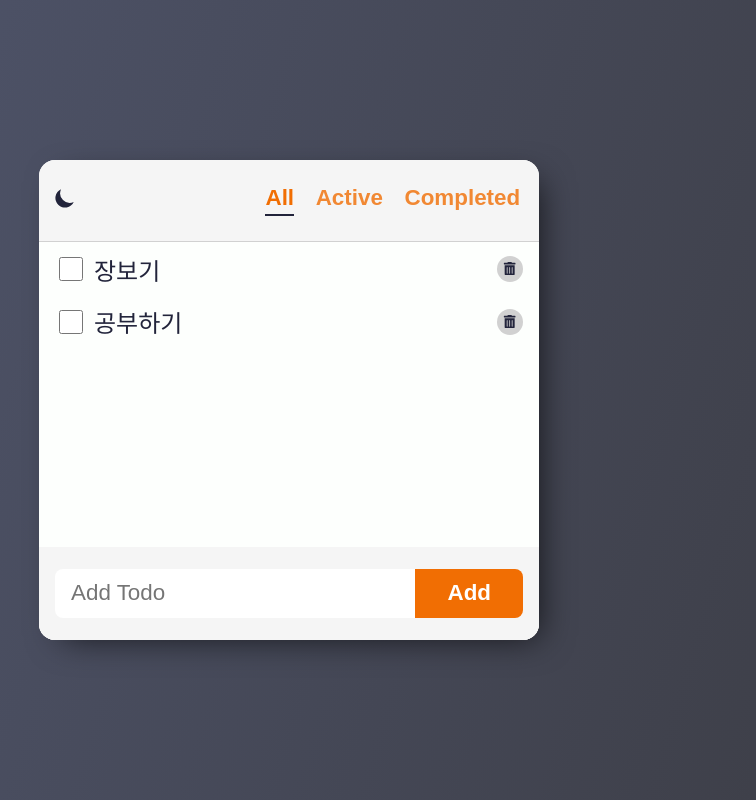
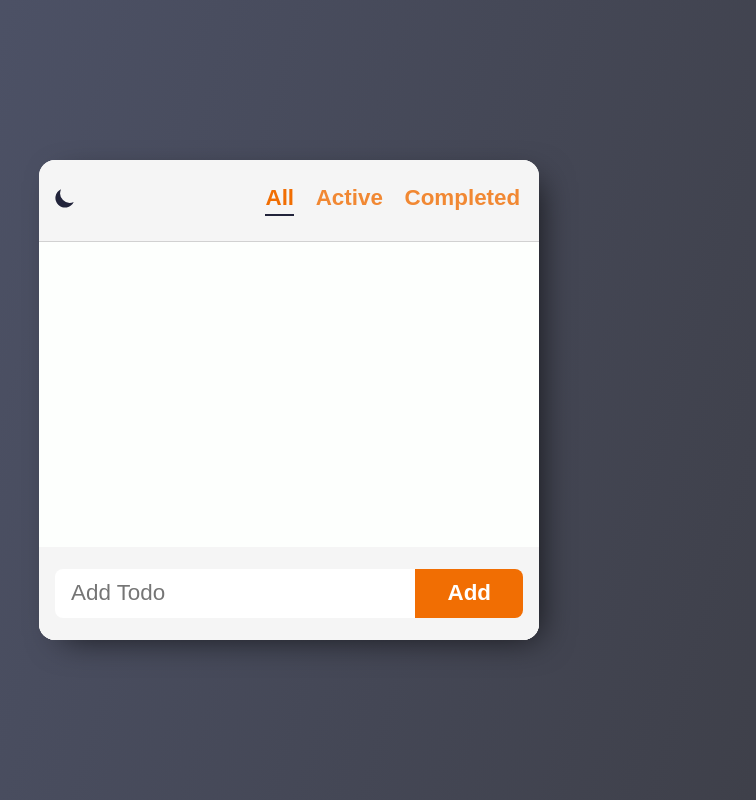
Before and after one commit to neo-rooney/lecture, a React (Create React App) app in the folder dreamCoding/react/todo-app/: page / in a window 1280 px wide. Shown: the whole page, without its empty margins (351-1107 px from the left). Built offline with nearby package versions, Linux system fonts and the light colour scheme.

Commit message:
드림림림림코딩 리액트: 투두 프로젝트 챌린지 첨삭 (9) 투두 아이템 로컬스토리지에 저장하기

```diff
--- a/dreamCoding/react/todo-app/src/components/TodoList/TodoList.jsx
+++ b/dreamCoding/react/todo-app/src/components/TodoList/TodoList.jsx
@@ -1,19 +1,20 @@
-import React, { useState } from "react";
+import React, { useEffect, useState } from "react";
 import AddTodo from "../AddTodo/AddTodo";
 import Todo from "../Todo/Todo";
 import styles from "./TodoList.module.css";
 
 export default function TodoList({ filter }) {
-  const [todos, setTodos] = useState([
-    { id: "123", text: "장보기", status: "active" },
-    { id: "124", text: "공부하기", status: "active" },
-  ]);
+  const [todos, setTodos] = useState(fetchTodos);
 
   const handleAdd = (todo) => setTodos([...todos, todo]);
   const handleUpdate = (updated) =>
     setTodos(todos.map((t) => (t.id === updated.id ? updated : t)));
   const handleDelete = (deleted) =>
     setTodos(todos.filter((t) => t.id !== deleted.id));
+
+  useEffect(() => {
+    localStorage.setItem("todos", JSON.stringify(todos));
+  }, [todos]);
 
   const filterd = getFilterdItem(todos, filter);
 
@@ -34,6 +35,11 @@
   );
 }
 
+const fetchTodos = () => {
+  const todos = localStorage.getItem("todos");
+  return todos ? JSON.parse(todos) : [];
+};
+
 const getFilterdItem = (todos, filter) => {
   if (filter === "all") {
     return todos;
```
